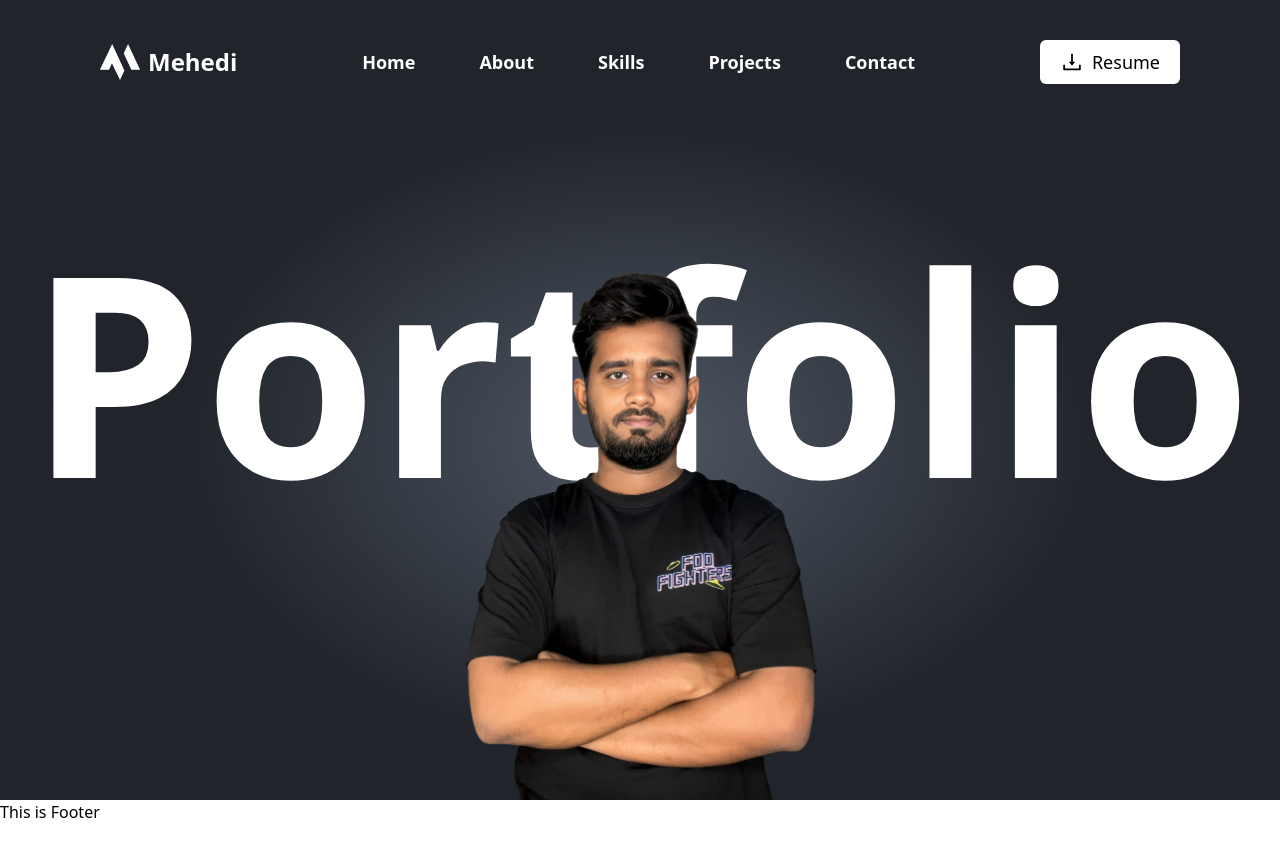
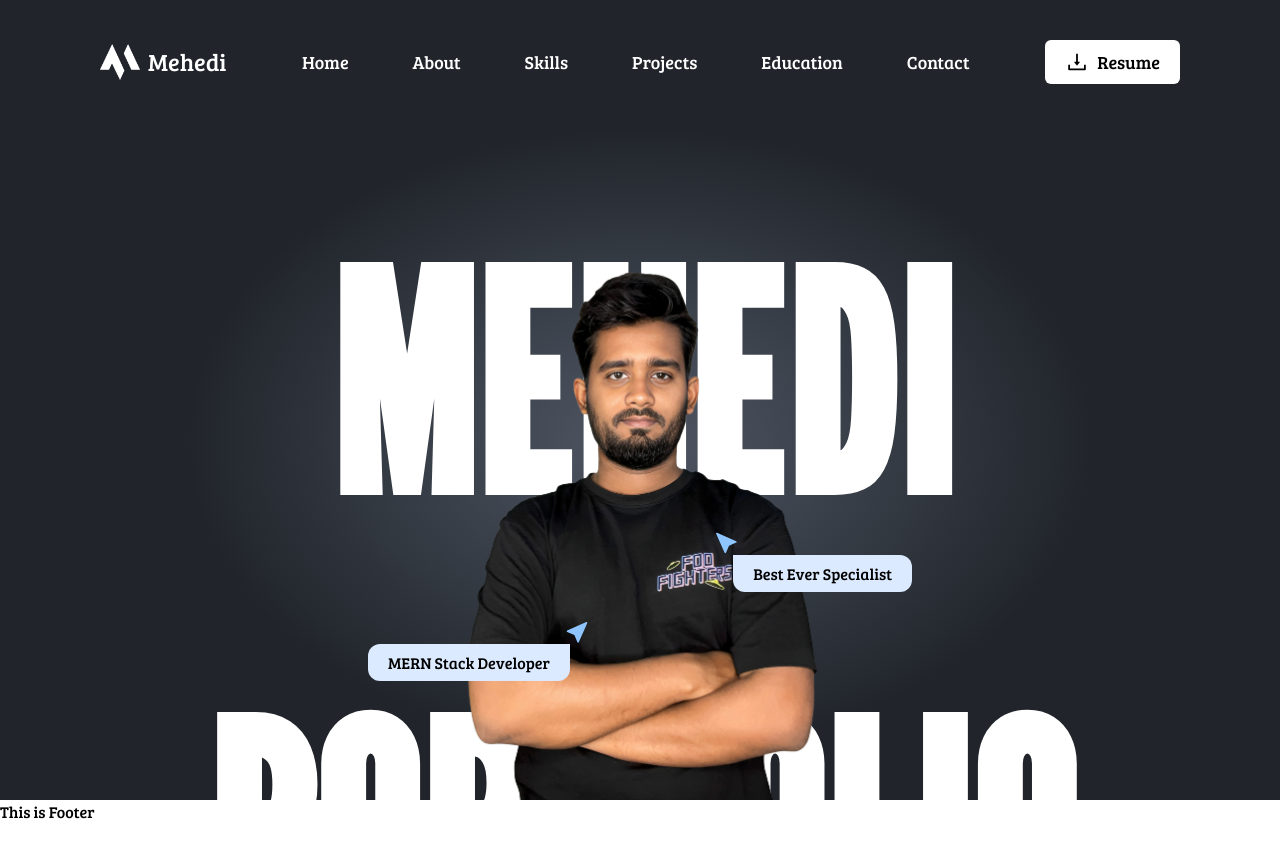
Before and after one commit to MehediHasan128/mehedi-portfolio, a React (Vite) app: page / in a window 1280 px wide. Shown: the top 858 px of the page. Before the commit the page ends 824 px from the top, so only its background shows below. Built offline with nearby package versions, Linux system fonts and the light colour scheme.

Commit message:
complete home page

```diff
--- a/src/components/navbar/Navbar.tsx
+++ b/src/components/navbar/Navbar.tsx
@@ -1,7 +1,7 @@
 import { AiOutlineDownload } from "react-icons/ai";
 import logo from "../../assets/logo/logo.png";
 
-const navItems = ['Home', 'About', 'Skills', 'Projects', 'Contact']
+const navItems = ['Home', 'About', 'Skills', 'Projects', 'Education', 'Contact']
 
 const Navbar = () => {
   return (
@@ -10,15 +10,15 @@ const Navbar = () => {
         <div className="w-[90%] mx-auto flex items-center justify-between">
           <div className="flex items-center gap-2 cursor-pointer">
             <img className="w-10" src={logo} alt="logo" />
-            <span className="text-2xl text-white font-bold">Mehedi</span>
+            <span className="text-2xl text-white">Mehedi</span>
           </div>
-          <div className="flex space-x-16 text-lg font-semibold text-white">
+          <div className="flex space-x-16 text-lg text-white">
             {
               navItems.map((item) => <button className="cursor-pointer">{item}</button>)
             }
           </div>
           <div>
-            <button className="px-5 py-2 rounded-md text-lg font-medium bg-white flex items-center gap-2 cursor-pointer active:scale-95 duration-1000"><AiOutlineDownload className="text-2xl" /> Resume</button>
+            <button className="px-5 py-2 rounded-md text-lg bg-white flex items-center gap-2 cursor-pointer active:scale-95 duration-1000"><AiOutlineDownload className="text-2xl" /> Resume</button>
           </div>
         </div>
       </div>
--- a/src/index.css
+++ b/src/index.css
@@ -1,3 +1,5 @@
+@import url('https://fonts.googleapis.com/css2?family=League+Gothic&display=swap');
+@import url('https://fonts.googleapis.com/css2?family=Bree+Serif&display=swap');
 @import "tailwindcss";
 
 
@@ -10,3 +12,11 @@
 html {
   scrollbar-width: thin;
 }
+
+
+*{
+  font-family: "Bree Serif", sans-serif;
+}
+#bannerContent{
+  font-family: "League Gothic", sans-serif;
+}
--- a/src/sections/home/Home.tsx
+++ b/src/sections/home/Home.tsx
@@ -1,17 +1,36 @@
+import { BsFillCursorFill } from "react-icons/bs";
 import banner from "../../assets/images/mehedi.png";
 
 const Home = () => {
   return (
     <div className="relative bg-radial-[at_50%_55%] from-[#4f5764] via-[#21252B] to-[#21252B] to-100% min-h-screen">
-        {/* Image */}
+      {/* Image */}
       <div className="w-[35%] absolute bottom-0 left-1/2 transform -translate-x-1/2 z-10">
-        <div>
+        <div className="relative">
           <img src={banner} alt="mehedi" />
+          <div className="absolute top-3/4 -left-12">
+            <div className="relative">
+              <BsFillCursorFill className="text-2xl absolute -top-8 -right-5 text-blue-300" />
+              <span className="bg-blue-100 px-5 py-2 font-medium rounded-b-xl rounded-tl-xl mt-2">MERN Stack Developer</span>
+            </div>
+          </div>
+          <div className="absolute top-[60%] -right-12">
+            <div className="relative">
+              <BsFillCursorFill className="text-2xl absolute -top-8 -left-5 -rotate-90 text-blue-300" />
+              <span className="bg-blue-100 px-5 py-2 font-medium rounded-b-xl rounded-tr-xl mt-2">Best Ever Specialist</span>
+            </div>
+          </div>
         </div>
       </div>
+
       {/* Content */}
-      <div className="absolute top-[20%] left-1/2 transform -translate-x-1/2">
-        <h1 id="bannerContent" className="text-[280px] font-extrabold text-white">Portfolio</h1>
+      <div className="absolute top-[20%] left-1/2 transform -translate-x-1/2 w-full text-center">
+        <h1
+          id="bannerContent"
+          className="text-[300px] font-extrabold text-white"
+        >
+          MEHEDI PORTFOLIO
+        </h1>
       </div>
     </div>
   );
```
